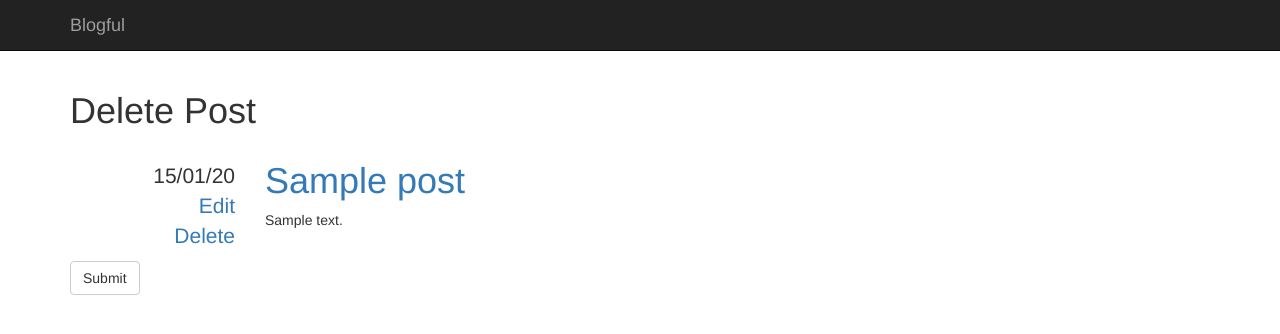
After one commit to samhld/blogful, a Flask app: page /post/1/delete in a window 1280 px wide. The commit adds this page. Shown: the top 334 px of the page. Run offline with Flask 2, Linux system fonts and the light colour scheme; tables that the repository leaves empty hold one stand-in row (values such as "Sample post"); some libraries are stand-ins or nearby versions.

Commit message:
Added delete functionality

```diff
--- /dev/null
+++ b/blog/templates/delete_post.html
@@ -0,0 +1,14 @@
+{% import "macros.html" as macros %}
+{% extends "base.html" %}
+
+{% block content %}
+<h1>
+    Delete Post
+</h1>
+
+{{ macros.render_post(post) }}
+
+<form role="form" method="POST">
+    <button type="submit" class="btn btn-default">Submit</button>
+</form>
+{% endblock %}
--- a/blog/templates/macros.html
+++ b/blog/templates/macros.html
@@ -9,7 +9,7 @@
                 <a href = "/post/{{post.id}}/edit">Edit</a>
             </li>
             <li>
-                <a href = "/">Delete</a>
+                <a href = "/post/{{post.id}}/delete">Delete</a>
             </li>
         </ul>
     </div>
--- a/blog/views.py
+++ b/blog/views.py
@@ -75,12 +75,19 @@ def edit_post_post(id):
     session.commit()
     return redirect(url_for("posts"))
 
-@app.route("/post/<id>/edit")
-def delete_post(id):
+@app.route("/post/<id>/delete")
+def delete_post_get(id):
+    #instantly edits post
+    post = session.query(Post).get(id)
+    return render_template("delete_post.html", post = post)
+
+@app.route("/post/<id>/delete", methods=["POST"])
+def delete_post_post(id):
     post = session.query(Post).get(id)
 
-    session.delete(id)
+    session.delete(post)
     session.commit()
+    return redirect(url_for("posts"))
 
 @app.route("/login", methods=["GET"])
 def login_get():
```
Also changed, not shown: 1 other file.
